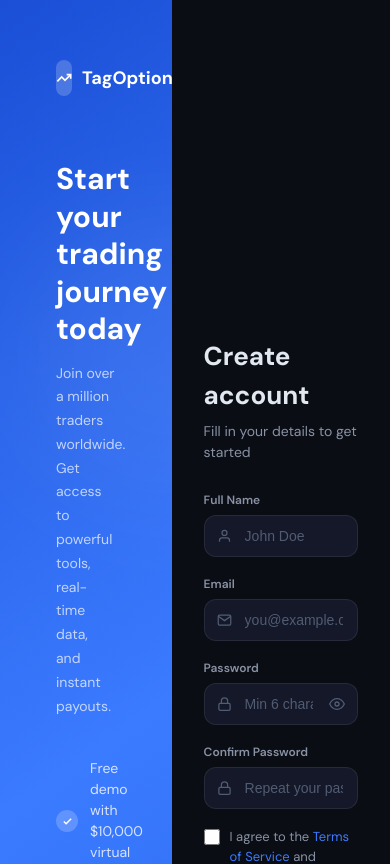
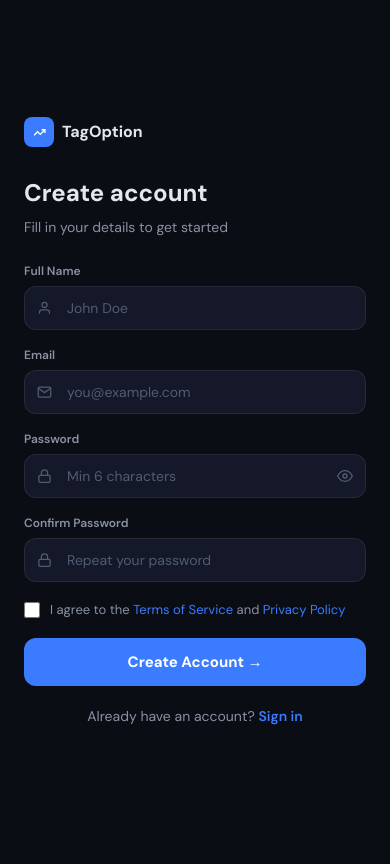
Before and after one commit to Techtoxic/tagoption, a Next.js app: page /register in a window 390 px wide. Shown: the top 864 px of the page. Built offline with nearby package versions, Linux system fonts and the light colour scheme.

Commit message:
fix: register page mobile responsive + global overflow-x hidden

```diff
--- a/src/app/globals.css
+++ b/src/app/globals.css
@@ -62,3 +62,9 @@ input { color: var(--text-primary); }
   nav { padding: 12px 16px !important; }
   section { padding-left: 16px !important; padding-right: 16px !important; }
 }
+
+/* Prevent horizontal overflow globally */
+html, body {
+  overflow-x: hidden;
+  max-width: 100%;
+}
--- a/src/app/register/page.js
+++ b/src/app/register/page.js
@@ -5,12 +5,12 @@ import { useRouter } from 'next/navigation'
 
 export default function RegisterPage() {
   const router = useRouter()
-  const [form, setForm] = useState({ name: '', email: '', password: '', confirm: '' })
+  const [form, setForm] = useState({ name:'', email:'', password:'', confirm:'' })
   const [agreed, setAgreed] = useState(false)
   const [showPass, setShowPass] = useState(false)
   const [loading, setLoading] = useState(false)
   const [error, setError] = useState('')
-  const [focusField, setFocusField] = useState('')
+  const [focus, setFocus] = useState('')
 
   const handleSubmit = async () => {
     if (!form.name || !form.email || !form.password) { setError('Please fill in all fields.'); return }
@@ -23,149 +23,103 @@ export default function RegisterPage() {
     router.push('/dashboard')
   }
 
-  const inputStyle = (name) => ({
-    width: '100%',
-    padding: '12px 14px 12px 40px',
-    borderRadius: 12,
-    background: '#141828',
-    border: `1.5px solid ${focusField === name ? '#3b7bff' : 'rgba(255,255,255,0.08)'}`,
-    color: '#e2e8f0',
-    fontSize: 14,
-    outline: 'none',
-    boxSizing: 'border-box',
-    transition: 'border-color 0.2s',
-  })
+  return (
+    <div style={{ minHeight:'100vh', display:'flex', background:'#0b0d14', color:'#e2e8f0', fontFamily:"'DM Sans',sans-serif" }}>
+      <style>{`
+        *{box-sizing:border-box;margin:0;padding:0}
+        .reg-panel{display:flex;width:44%;flex-shrink:0;flex-direction:column;justify-content:center;
+          padding:60px 56px;background:linear-gradient(145deg,#1a4fd6 0%,#3b7bff 55%,#2563eb 100%);
+          position:relative;overflow:hidden;min-height:100vh}
+        @media(max-width:680px){.reg-panel{display:none}}
+        .reg-form-wrap{flex:1;display:flex;flex-direction:column;align-items:center;justify-content:center;
+          padding:40px 24px;overflow-y:auto;min-height:100vh}
+        .reg-input{width:100%;padding:12px 14px 12px 42px;border-radius:12px;background:#141828;
+          color:#e2e8f0;font-size:14px;outline:none;transition:border-color 0.2s;font-family:inherit}
+        .reg-input:focus{border-color:#3b7bff}
+        .reg-btn{width:100%;padding:14px;border-radius:12px;background:#3b7bff;color:#fff;
+          font-weight:700;font-size:15px;border:none;cursor:pointer;transition:opacity 0.2s;font-family:inherit}
+        .reg-btn:disabled{opacity:0.65;cursor:not-allowed}
+        .reg-btn:hover:not(:disabled){opacity:0.9}
+        .reg-icon{position:absolute;left:13px;top:50%;transform:translateY(-50%);color:#515c72;pointer-events:none;display:flex}
+      `}</style>
 
-  const iconStyle = {
-    position: 'absolute',
-    left: 13,
-    top: '50%',
-    transform: 'translateY(-50%)',
-    color: '#515c72',
-    pointerEvents: 'none',
-    display: 'flex',
-  }
+      {/* LEFT PANEL — desktop only */}
+      <div className="reg-panel">
+        <div style={{ position:'absolute',top:'15%',left:'10%',width:300,height:300,borderRadius:'50%',background:'rgba(255,255,255,0.06)',filter:'blur(60px)',pointerEvents:'none' }}/>
+        <div style={{ position:'absolute',bottom:'8%',right:'-8%',width:220,height:220,borderRadius:'50%',background:'rgba(255,255,255,0.04)',filter:'blur(40px)',pointerEvents:'none' }}/>
 
-  const labelStyle = {
-    display: 'block',
-    fontSize: 12,
-    fontWeight: 600,
-    color: '#8892a4',
-    marginBottom: 6,
-  }
-
-  return (
-    <div style={{ minHeight: '100vh', display: 'flex', background: '#0b0d14' }}>
-
-      {/* LEFT — blue panel */}
-      <div style={{
-        width: '44%',
-        minHeight: '100vh',
-        background: 'linear-gradient(145deg, #1a4fd6 0%, #3b7bff 55%, #2563eb 100%)',
-        display: 'flex',
-        flexDirection: 'column',
-        justifyContent: 'center',
-        padding: '60px 56px',
-        position: 'relative',
-        overflow: 'hidden',
-        flexShrink: 0,
-      }}>
-        {/* glow blob */}
-        <div style={{ position: 'absolute', top: '15%', left: '10%', width: 300, height: 300, borderRadius: '50%', background: 'rgba(255,255,255,0.06)', pointerEvents: 'none', filter: 'blur(60px)' }} />
-
-        {/* Logo */}
-        <Link href="/" style={{ display: 'flex', alignItems: 'center', gap: 10, textDecoration: 'none', marginBottom: 64 }}>
-          <div style={{ width: 36, height: 36, borderRadius: 10, background: 'rgba(255,255,255,0.2)', display: 'flex', alignItems: 'center', justifyContent: 'center' }}>
+        <Link href="/" style={{ display:'flex',alignItems:'center',gap:10,textDecoration:'none',marginBottom:64,position:'relative' }}>
+          <div style={{ width:36,height:36,borderRadius:10,background:'rgba(255,255,255,0.2)',display:'flex',alignItems:'center',justifyContent:'center' }}>
             <svg width="16" height="16" viewBox="0 0 24 24" fill="none" stroke="white" strokeWidth="2.5"><polyline points="22 7 13.5 15.5 8.5 10.5 2 17"/><polyline points="16 7 22 7 22 13"/></svg>
           </div>
-          <span style={{ fontWeight: 700, fontSize: 18, color: '#fff' }}>TagOption</span>
+          <span style={{ fontWeight:700,fontSize:18,color:'#fff' }}>TagOption</span>
         </Link>
 
-        <h2 style={{ fontSize: 30, fontWeight: 700, color: '#fff', marginBottom: 14, lineHeight: 1.25 }}>Start your trading<br />journey today</h2>
-        <p style={{ fontSize: 14, color: 'rgba(255,255,255,0.7)', marginBottom: 40, lineHeight: 1.7 }}>
+        <h2 style={{ fontSize:30,fontWeight:700,color:'#fff',marginBottom:14,lineHeight:1.25,position:'relative' }}>Start your trading<br/>journey today</h2>
+        <p style={{ fontSize:14,color:'rgba(255,255,255,0.7)',marginBottom:40,lineHeight:1.7,position:'relative' }}>
           Join over a million traders worldwide. Get access to powerful tools, real-time data, and instant payouts.
         </p>
 
-        {[
-          'Free demo with $10,000 virtual funds',
-          'Trade 100+ assets — crypto, forex, stocks',
-          'Up to 95% profit on winning trades',
-          'Instant deposits, fast withdrawals',
-        ].map(item => (
-          <div key={item} style={{ display: 'flex', alignItems: 'center', gap: 12, marginBottom: 16 }}>
-            <div style={{ width: 22, height: 22, borderRadius: '50%', background: 'rgba(255,255,255,0.2)', display: 'flex', alignItems: 'center', justifyContent: 'center', flexShrink: 0 }}>
+        {['Free demo with $10,000 virtual funds','Trade 100+ assets — crypto, forex, stocks','Up to 95% profit on winning trades','Instant deposits, fast withdrawals'].map(item => (
+          <div key={item} style={{ display:'flex',alignItems:'center',gap:12,marginBottom:16,position:'relative' }}>
+            <div style={{ width:22,height:22,borderRadius:'50%',background:'rgba(255,255,255,0.2)',display:'flex',alignItems:'center',justifyContent:'center',flexShrink:0 }}>
               <svg width="11" height="11" viewBox="0 0 24 24" fill="none" stroke="white" strokeWidth="3"><polyline points="20 6 9 17 4 12"/></svg>
             </div>
-            <span style={{ fontSize: 14, color: 'rgba(255,255,255,0.8)' }}>{item}</span>
+            <span style={{ fontSize:14,color:'rgba(255,255,255,0.8)' }}>{item}</span>
           </div>
         ))}
       </div>
 
       {/* RIGHT — form */}
-      <div style={{ flex: 1, display: 'flex', flexDirection: 'column', alignItems: 'center', justifyContent: 'center', padding: '48px 32px', overflowY: 'auto' }}>
-        <div style={{ width: '100%', maxWidth: 360 }}>
+      <div className="reg-form-wrap">
+        {/* Mobile logo */}
+        <div style={{ width:'100%',maxWidth:380,marginBottom:28 }}>
+          <Link href="/" style={{ display:'inline-flex',alignItems:'center',gap:8,textDecoration:'none',color:'inherit' }}>
+            <div style={{ width:30,height:30,borderRadius:8,background:'#3b7bff',display:'flex',alignItems:'center',justifyContent:'center' }}>
+              <svg width="13" height="13" viewBox="0 0 24 24" fill="none" stroke="white" strokeWidth="2.5"><polyline points="22 7 13.5 15.5 8.5 10.5 2 17"/><polyline points="16 7 22 7 22 13"/></svg>
+            </div>
+            <span style={{ fontWeight:700,fontSize:16 }}>TagOption</span>
+          </Link>
+        </div>
 
-          <h1 style={{ fontSize: 26, fontWeight: 700, marginBottom: 6, color: '#e2e8f0' }}>Create account</h1>
-          <p style={{ fontSize: 14, color: '#8892a4', marginBottom: 28 }}>Fill in your details to get started</p>
+        <div style={{ width:'100%',maxWidth:380 }}>
+          <h1 style={{ fontSize:24,fontWeight:700,marginBottom:6 }}>Create account</h1>
+          <p style={{ fontSize:14,color:'#8892a4',marginBottom:24 }}>Fill in your details to get started</p>
 
           {/* Full Name */}
-          <div style={{ marginBottom: 18 }}>
-            <label style={labelStyle}>Full Name</label>
-            <div style={{ position: 'relative' }}>
-              <span style={iconStyle}>
-                <svg width="15" height="15" viewBox="0 0 24 24" fill="none" stroke="currentColor" strokeWidth="2"><path d="M20 21v-2a4 4 0 00-4-4H8a4 4 0 00-4 4v2"/><circle cx="12" cy="7" r="4"/></svg>
-              </span>
-              <input
-                type="text"
-                placeholder="John Doe"
-                value={form.name}
-                onChange={e => setForm(f => ({ ...f, name: e.target.value }))}
-                onFocus={() => setFocusField('name')}
-                onBlur={() => setFocusField('')}
-                style={inputStyle('name')}
-              />
+          <div style={{ marginBottom:16 }}>
+            <label style={{ display:'block',fontSize:12,fontWeight:600,color:'#8892a4',marginBottom:6 }}>Full Name</label>
+            <div style={{ position:'relative' }}>
+              <span className="reg-icon"><svg width="15" height="15" viewBox="0 0 24 24" fill="none" stroke="currentColor" strokeWidth="2"><path d="M20 21v-2a4 4 0 00-4-4H8a4 4 0 00-4 4v2"/><circle cx="12" cy="7" r="4"/></svg></span>
+              <input type="text" placeholder="John Doe" value={form.name}
+                onChange={e => setForm(f=>({...f,name:e.target.value}))}
+                onFocus={()=>setFocus('name')} onBlur={()=>setFocus('')}
+                className="reg-input" style={{ border:`1.5px solid ${focus==='name'?'#3b7bff':'rgba(255,255,255,0.08)'}` }}/>
             </div>
           </div>
 
           {/* Email */}
-          <div style={{ marginBottom: 18 }}>
-            <label style={labelStyle}>Email</label>
-            <div style={{ position: 'relative' }}>
-              <span style={iconStyle}>
-                <svg width="15" height="15" viewBox="0 0 24 24" fill="none" stroke="currentColor" strokeWidth="2"><path d="M4 4h16c1.1 0 2 .9 2 2v12c0 1.1-.9 2-2 2H4c-1.1 0-2-.9-2-2V6c0-1.1.9-2 2-2z"/><polyline points="22,6 12,13 2,6"/></svg>
-              </span>
-              <input
-                type="email"
-                placeholder="you@example.com"
-                value={form.email}
-                onChange={e => setForm(f => ({ ...f, email: e.target.value }))}
-                onFocus={() => setFocusField('email')}
-                onBlur={() => setFocusField('')}
-                style={inputStyle('email')}
-              />
+          <div style={{ marginBottom:16 }}>
+            <label style={{ display:'block',fontSize:12,fontWeight:600,color:'#8892a4',marginBottom:6 }}>Email</label>
+            <div style={{ position:'relative' }}>
+              <span className="reg-icon"><svg width="15" height="15" viewBox="0 0 24 24" fill="none" stroke="currentColor" strokeWidth="2"><path d="M4 4h16c1.1 0 2 .9 2 2v12c0 1.1-.9 2-2 2H4c-1.1 0-2-.9-2-2V6c0-1.1.9-2 2-2z"/><polyline points="22,6 12,13 2,6"/></svg></span>
+              <input type="email" placeholder="you@example.com" value={form.email}
+                onChange={e => setForm(f=>({...f,email:e.target.value}))}
+                onFocus={()=>setFocus('email')} onBlur={()=>setFocus('')}
+                className="reg-input" style={{ border:`1.5px solid ${focus==='email'?'#3b7bff':'rgba(255,255,255,0.08)'}` }}/>
             </div>
           </div>
 
           {/* Password */}
-          <div style={{ marginBottom: 18 }}>
-            <label style={labelStyle}>Password</label>
-            <div style={{ position: 'relative' }}>
-              <span style={iconStyle}>
-                <svg width="15" height="15" viewBox="0 0 24 24" fill="none" stroke="currentColor" strokeWidth="2"><rect x="3" y="11" width="18" height="11" rx="2"/><path d="M7 11V7a5 5 0 0110 0v4"/></svg>
-              </span>
-              <input
-                type={showPass ? 'text' : 'password'}
-                placeholder="Min 6 characters"
-                value={form.password}
-                onChange={e => setForm(f => ({ ...f, password: e.target.value }))}
-                onFocus={() => setFocusField('password')}
-                onBlur={() => setFocusField('')}
-                style={{ ...inputStyle('password'), paddingRight: 44 }}
-              />
-              <button
-                onClick={() => setShowPass(s => !s)}
-                style={{ position: 'absolute', right: 13, top: '50%', transform: 'translateY(-50%)', background: 'none', border: 'none', cursor: 'pointer', color: '#515c72', display: 'flex', padding: 0 }}
-              >
+          <div style={{ marginBottom:16 }}>
+            <label style={{ display:'block',fontSize:12,fontWeight:600,color:'#8892a4',marginBottom:6 }}>Password</label>
+            <div style={{ position:'relative' }}>
+              <span className="reg-icon"><svg width="15" height="15" viewBox="0 0 24 24" fill="none" stroke="currentColor" strokeWidth="2"><rect x="3" y="11" width="18" height="11" rx="2"/><path d="M7 11V7a5 5 0 0110 0v4"/></svg></span>
+              <input type={showPass?'text':'password'} placeholder="Min 6 characters" value={form.password}
+                onChange={e => setForm(f=>({...f,password:e.target.value}))}
+                onFocus={()=>setFocus('password')} onBlur={()=>setFocus('')}
+                className="reg-input" style={{ border:`1.5px solid ${focus==='password'?'#3b7bff':'rgba(255,255,255,0.08)'}`,paddingRight:44 }}/>
+              <button onClick={()=>setShowPass(s=>!s)} style={{ position:'absolute',right:13,top:'50%',transform:'translateY(-50%)',background:'none',border:'none',cursor:'pointer',color:'#515c72',display:'flex',padding:0 }}>
                 {showPass
                   ? <svg width="16" height="16" viewBox="0 0 24 24" fill="none" stroke="currentColor" strokeWidth="2"><path d="M17.94 17.94A10.07 10.07 0 0112 20c-7 0-11-8-11-8a18.45 18.45 0 015.06-5.94M9.9 4.24A9.12 9.12 0 0112 4c7 0 11 8 11 8a18.5 18.5 0 01-2.16 3.19m-6.72-1.07a3 3 0 11-4.24-4.24"/><line x1="1" y1="1" x2="23" y2="23"/></svg>
                   : <svg width="16" height="16" viewBox="0 0 24 24" fill="none" stroke="currentColor" strokeWidth="2"><path d="M1 12s4-8 11-8 11 8 11 8-4 8-11 8-11-8-11-8z"/><circle cx="12" cy="12" r="3"/></svg>
@@ -175,77 +129,39 @@ export default function RegisterPage() {
           </div>
 
           {/* Confirm Password */}
-          <div style={{ marginBottom: 18 }}>
-            <label style={labelStyle}>Confirm Password</label>
-            <div style={{ position: 'relative' }}>
-              <span style={iconStyle}>
-                <svg width="15" height="15" viewBox="0 0 24 24" fill="none" stroke="currentColor" strokeWidth="2"><rect x="3" y="11" width="18" height="11" rx="2"/><path d="M7 11V7a5 5 0 0110 0v4"/></svg>
-              </span>
-              <input
-                type="password"
-                placeholder="Repeat your password"
-                value={form.confirm}
-                onChange={e => setForm(f => ({ ...f, confirm: e.target.value }))}
-                onFocus={() => setFocusField('confirm')}
-                onBlur={() => setFocusField('')}
-                onKeyDown={e => e.key === 'Enter' && handleSubmit()}
-                style={inputStyle('confirm')}
-              />
+          <div style={{ marginBottom:18 }}>
+            <label style={{ display:'block',fontSize:12,fontWeight:600,color:'#8892a4',marginBottom:6 }}>Confirm Password</label>
+            <div style={{ position:'relative' }}>
+              <span className="reg-icon"><svg width="15" height="15" viewBox="0 0 24 24" fill="none" stroke="currentColor" strokeWidth="2"><rect x="3" y="11" width="18" height="11" rx="2"/><path d="M7 11V7a5 5 0 0110 0v4"/></svg></span>
+              <input type="password" placeholder="Repeat your password" value={form.confirm}
+                onChange={e => setForm(f=>({...f,confirm:e.target.value}))}
+                onFocus={()=>setFocus('confirm')} onBlur={()=>setFocus('')}
+                onKeyDown={e=>e.key==='Enter'&&handleSubmit()}
+                className="reg-input" style={{ border:`1.5px solid ${focus==='confirm'?'#3b7bff':'rgba(255,255,255,0.08)'}` }}/>
             </div>
           </div>
 
-          {/* Terms checkbox */}
-          <div style={{ display: 'flex', alignItems: 'flex-start', gap: 10, marginBottom: 20 }}>
-            <input
-              type="checkbox"
-              id="terms"
-              checked={agreed}
-              onChange={e => setAgreed(e.target.checked)}
-              style={{ width: 16, height: 16, marginTop: 2, accentColor: '#3b7bff', cursor: 'pointer', flexShrink: 0 }}
-            />
-            <label htmlFor="terms" style={{ fontSize: 13, color: '#8892a4', cursor: 'pointer', lineHeight: 1.5 }}>
-              I agree to the{' '}
-              <a href="#" style={{ color: '#3b7bff', textDecoration: 'none' }}>Terms of Service</a>
-              {' '}and{' '}
-              <a href="#" style={{ color: '#3b7bff', textDecoration: 'none' }}>Privacy Policy</a>
+          {/* Terms */}
+          <div style={{ display:'flex',alignItems:'flex-start',gap:10,marginBottom:18 }}>
+            <input type="checkbox" id="terms" checked={agreed} onChange={e=>setAgreed(e.target.checked)}
+              style={{ width:16,height:16,marginTop:2,accentColor:'#3b7bff',cursor:'pointer',flexShrink:0 }}/>
+            <label htmlFor="terms" style={{ fontSize:13,color:'#8892a4',cursor:'pointer',lineHeight:1.5 }}>
+              I agree to the{' '}<a href="#" style={{ color:'#3b7bff',textDecoration:'none' }}>Terms of Service</a>{' '}and{' '}
+              <a href="#" style={{ color:'#3b7bff',textDecoration:'none' }}>Privacy Policy</a>
             </label>
           </div>
 
-          {/* Error */}
           {error && (
-            <div style={{ marginBottom: 16, padding: '10px 14px', borderRadius: 10, background: 'rgba(255,71,87,0.1)', border: '1px solid rgba(255,71,87,0.25)', color: '#ff4757', fontSize: 13 }}>
-              {error}
-            </div>
+            <div style={{ marginBottom:16,padding:'10px 14px',borderRadius:10,background:'rgba(255,71,87,0.1)',border:'1px solid rgba(255,71,87,0.25)',color:'#ff4757',fontSize:13 }}>{error}</div>
           )}
 
-          {/* Submit */}
-          <button
-            onClick={handleSubmit}
-            disabled={loading}
-            style={{
-              width: '100%',
-              padding: '13px',
-              borderRadius: 12,
-              background: '#3b7bff',
-              color: '#fff',
-              fontWeight: 600,
-              fontSize: 15,
-              border: 'none',
-              cursor: loading ? 'not-allowed' : 'pointer',
-              opacity: loading ? 0.75 : 1,
-              display: 'flex',
-              alignItems: 'center',
-              justifyContent: 'center',
-              gap: 8,
-              marginBottom: 20,
-            }}
-          >
-            {loading ? 'Creating account...' : 'Create Account →'}
+          <button onClick={handleSubmit} disabled={loading} className="reg-btn" style={{ marginBottom:20 }}>
+            {loading ? 'Creating account…' : 'Create Account →'}
           </button>
 
-          <p style={{ textAlign: 'center', fontSize: 14, color: '#8892a4' }}>
+          <p style={{ textAlign:'center',fontSize:14,color:'#8892a4' }}>
             Already have an account?{' '}
-            <Link href="/login" style={{ color: '#3b7bff', fontWeight: 600, textDecoration: 'none' }}>Sign in</Link>
+            <Link href="/login" style={{ color:'#3b7bff',fontWeight:600,textDecoration:'none' }}>Sign in</Link>
           </p>
         </div>
       </div>
```
